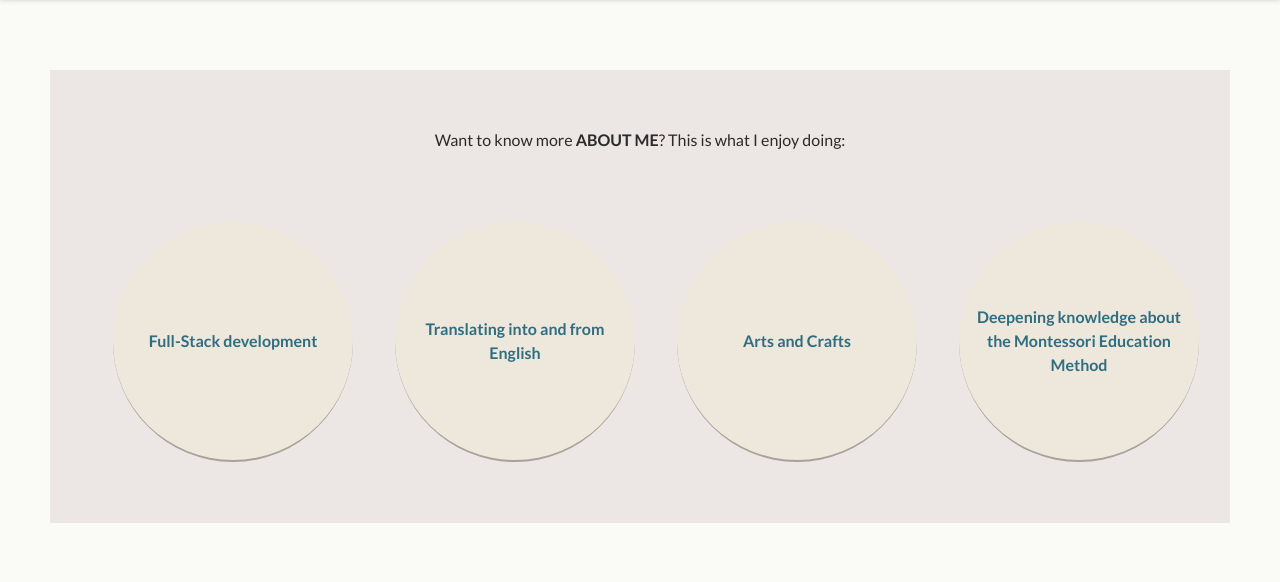
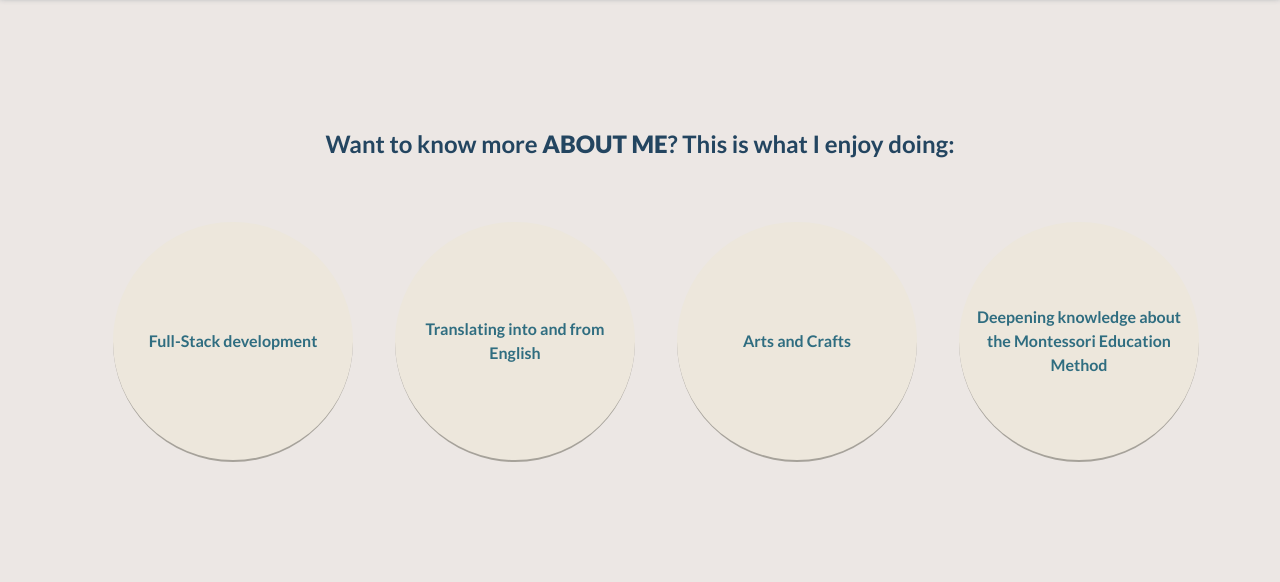
Before and after one commit to agawi88/Portfolio-Website, a website: page about.html in a window 1280 px wide. Shown: the part 176-758 px from the top of the page. Drawn offline with nearby package versions, Linux system fonts and the light colour scheme.

Commit message:
updated files

```diff
--- a/CSS/styles_var.css
+++ b/CSS/styles_var.css
@@ -45,7 +45,8 @@
    ====================================================================== */
 
 body {
-    background-color: var(--primary-color);
+    /* background-color: var(--primary-color); */
+    background-color: var(--light-sand);
     color: var(--dark-grey);
     font-family: var(--mainfont);
     font-weight: var(--standardfontweight);
@@ -409,6 +410,7 @@
     display: grid;
     grid-template-columns: 100%;
     align-content: center;
+    background-color: var(--light-sand);
 }
 .main_first_part {
     display: flex;
@@ -444,6 +446,7 @@
     align-items: center;
     border: none;
     background-color: var(--light-sand);
+    color: #234560;
     padding: 20px;
     width: 100%;
 }
--- a/about.html
+++ b/about.html
@@ -27,7 +27,7 @@
 <main class="main_grid_container">
 <div class="about_grid_container main_first_part">
     <div class="about_grid_title">
-        <p>Want to know more <span><b>ABOUT ME</b></span>? This is what I enjoy doing:</p>
+        <h2>Want to know more <span><b>ABOUT ME</b></span>? This is what I enjoy doing:</h2>
     </div>
     <ul class="about_grid_list">
         <li>
```
